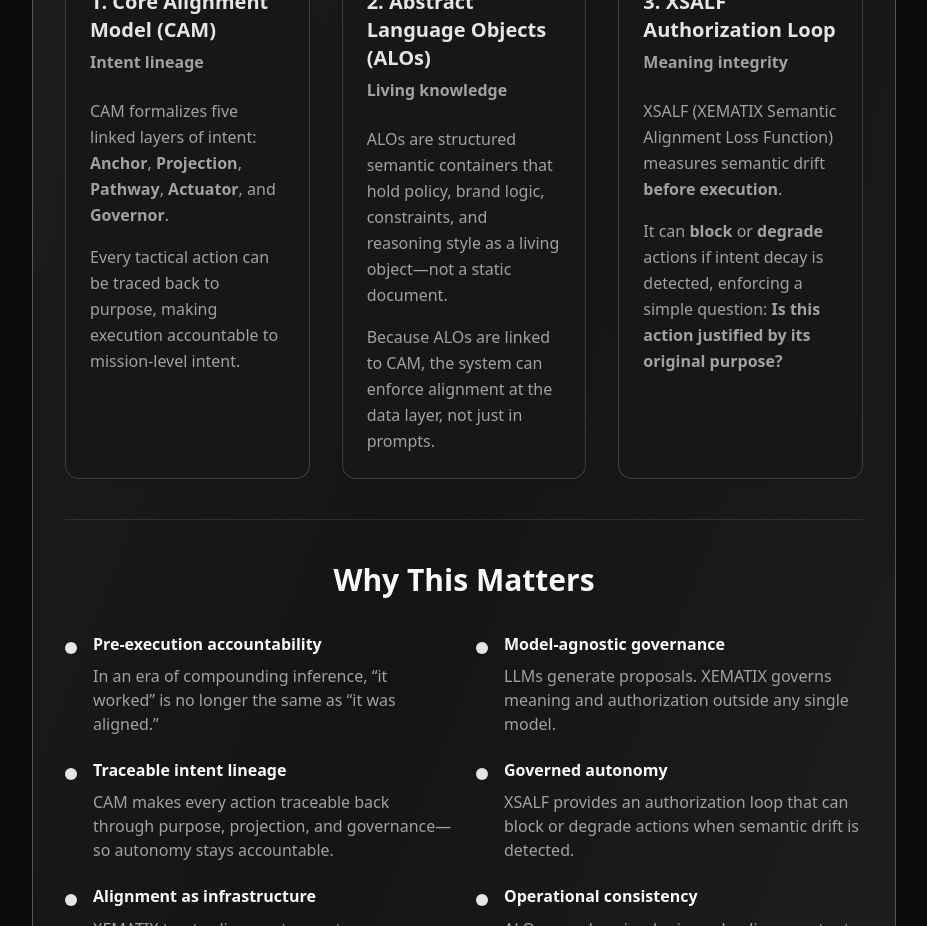
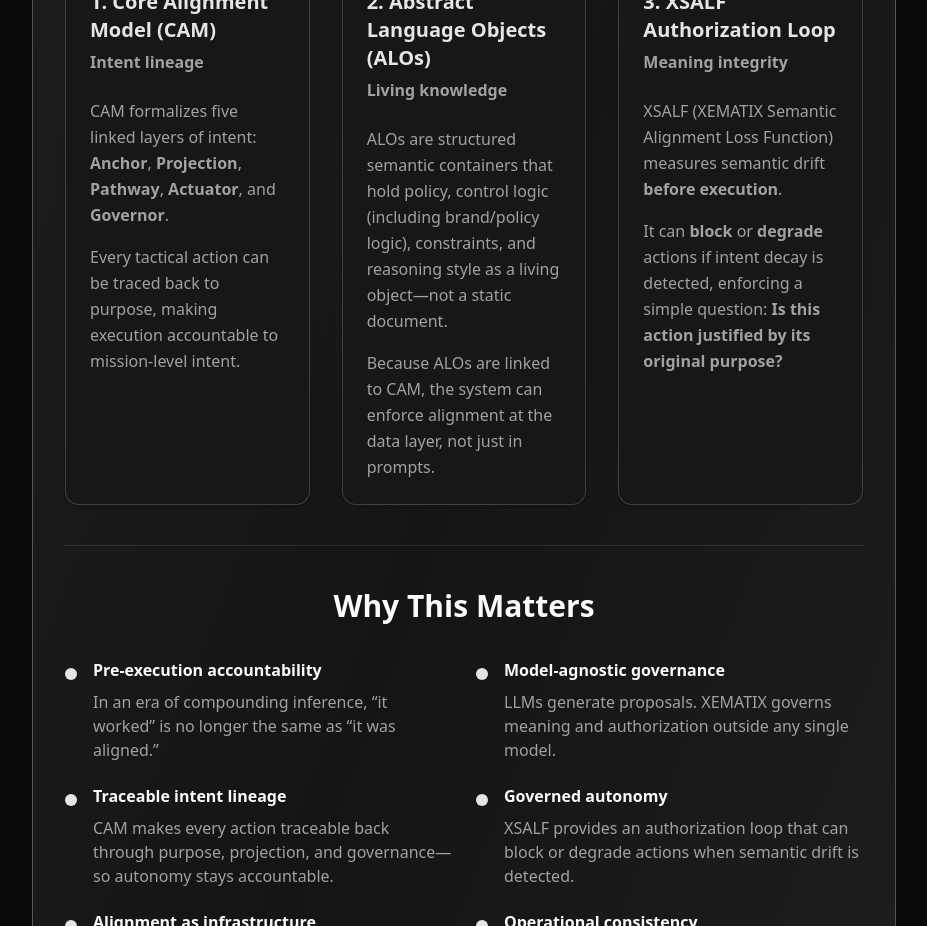
Before and after one commit to profitworx/biosite, a Next.js app: page /xematix in a window 1280 px wide. Shown: the part 1060-1986 px from the top of the page, without its empty margins (176-1103 px from the left). Built offline with nearby package versions, Linux system fonts and the light colour scheme; no server answers.

Commit message:
xematix clarity

```diff
--- a/src/app/xematix/page.tsx
+++ b/src/app/xematix/page.tsx
@@ -158,8 +158,8 @@ export default function XematixPage() {
                   </CardHeader>
                   <CardContent className="text-muted-foreground leading-relaxed">
                     <p>
-                      ALOs are structured semantic containers that hold policy, brand logic, constraints, and reasoning style as a living
-                      object—not a static document.
+                      ALOs are structured semantic containers that hold policy, control logic (including brand/policy logic), constraints,
+                      and reasoning style as a living object—not a static document.
                     </p>
                     <p className="mt-4">
                       Because ALOs are linked to CAM, the system can enforce alignment at the data layer, not just in prompts.
```
Also changed, not shown: public/llms.txt.
